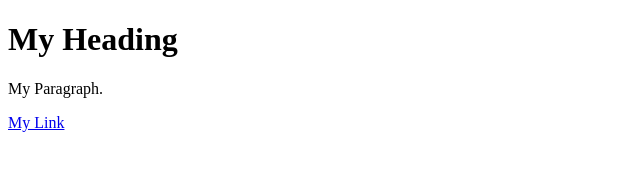
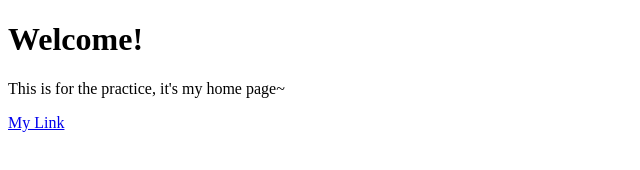
Before and after one commit to violetlinmn/violetlinmn.github.io, a plain HTML site: page index.html in a window 1280 px wide. Shown: the whole page, without its empty margins (0-640 px from the left). Drawn offline with Linux system fonts and the light colour scheme.

Commit message:
index.html

```diff
--- a/index.html
+++ b/index.html
@@ -1,8 +1,8 @@
 <!DOCTYPE html>
 <html>
 <body>
-<h1>My Heading</h1>
-<p>My Paragraph.</p>
+<h1>Welcome!</h1>
+<p>This is for the practice, it's my home page~</p>
 <a href="test.html">My Link</a>
 </body>
 </html>
```
